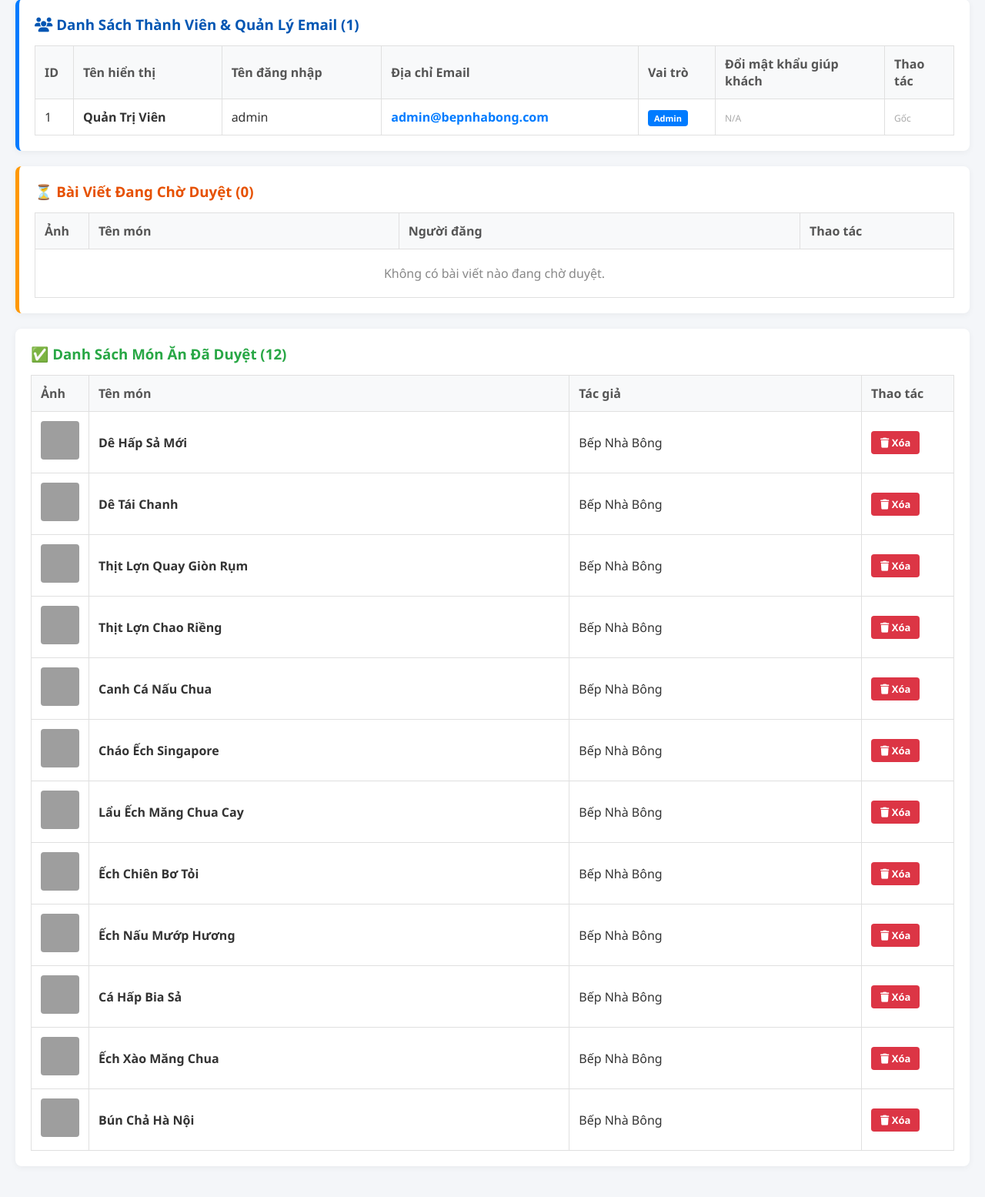
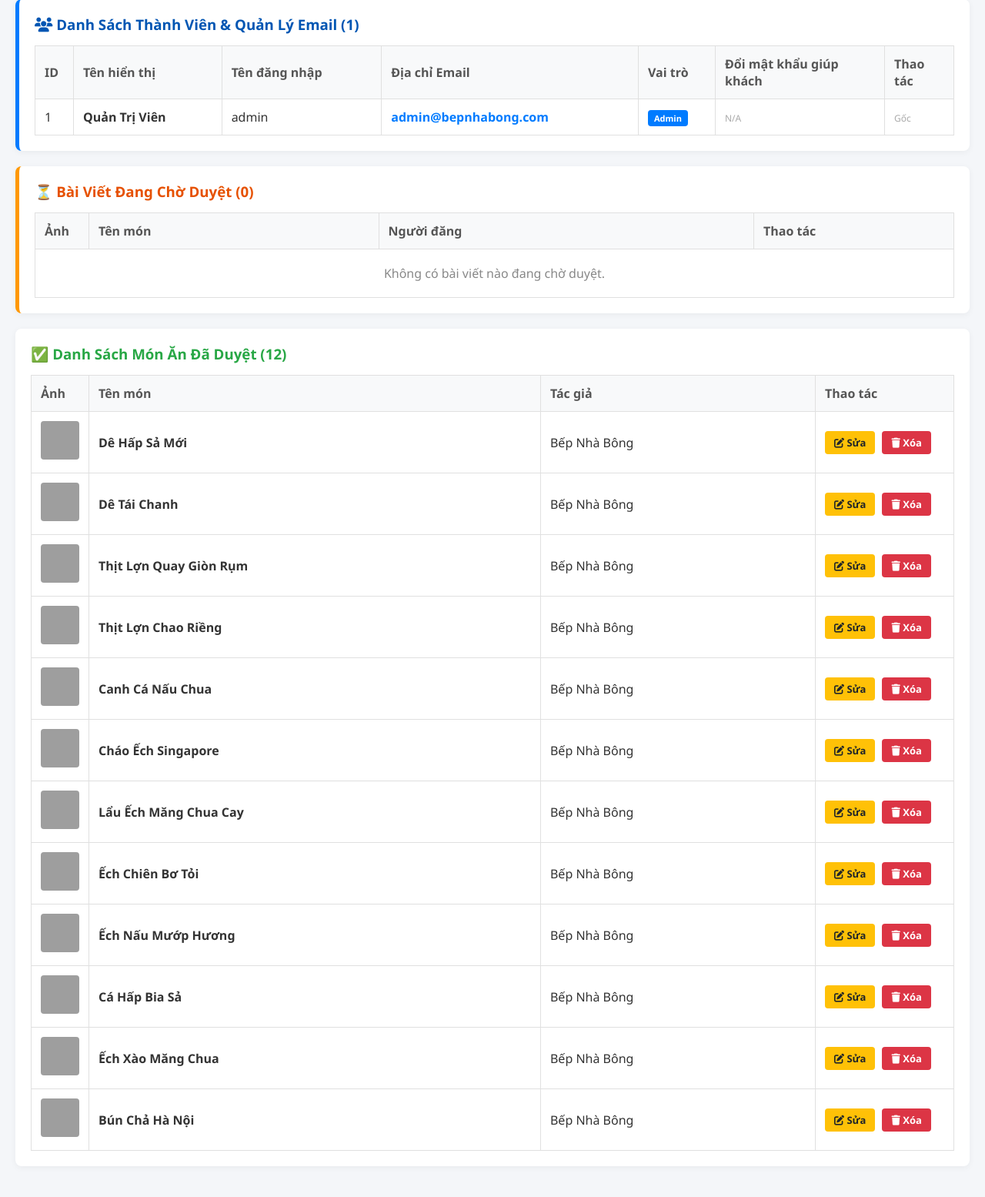
Before and after one commit to phathuu23-jpg/bepnhabong, a Flask app: page /admin in a window 1280 px wide. Shown: the part 104-1659 px from the top of the page at 77% size. Run offline with Flask 3, Linux system fonts and the light colour scheme; the visitor is signed in with stand-in values (Sample User, id 1); data comes from the database, SQL or seed files in the repository; grey boxes are pictures that could not be loaded.

Commit message:
Update admin.html

```diff
--- a/templates/admin.html
+++ b/templates/admin.html
@@ -30,6 +30,7 @@
         }
 
         .btn-approve { background: #28a745; color: white; padding: 6px 12px; text-decoration: none; border-radius: 4px; font-weight: bold; font-size: 13px; display: inline-block; margin-right: 5px; }
+        .btn-edit { background: #ffc107; color: #212529; padding: 6px 12px; text-decoration: none; border-radius: 4px; font-weight: bold; font-size: 13px; display: inline-block; margin-right: 5px; }
         .btn-delete { background: #dc3545; color: white; padding: 6px 12px; text-decoration: none; border-radius: 4px; font-weight: bold; font-size: 13px; display: inline-block; }
 
         table { width: 100%; border-collapse: collapse; margin-top: 15px; }
@@ -118,7 +119,7 @@
                     <th style="width: 70px;">Ảnh</th>
                     <th>Tên món</th>
                     <th>Người đăng</th>
-                    <th style="width: 200px;">Thao tác</th>
+                    <th style="width: 260px;">Thao tác</th>
                 </tr>
             </thead>
             <tbody>
@@ -135,7 +136,10 @@
                     <td>{{ food.author_name }}</td>
                     <td>
                         <a href="/admin/approve/{{ food.id }}" class="btn-approve">
-                            <i class="fa-solid fa-check"></i> Duyệt Bài
+                            <i class="fa-solid fa-check"></i> Duyệt
+                        </a>
+                        <a href="/edit-recipe/{{ food.id }}" class="btn-edit">
+                            <i class="fa-solid fa-pen-to-square"></i> Sửa
                         </a>
                         <a href="/delete/{{ food.id }}" class="btn-delete" onclick="return confirm('Từ chối và xóa bài này?')">
                             <i class="fa-solid fa-trash"></i> Xóa
@@ -162,7 +166,7 @@
                     <th style="width: 70px;">Ảnh</th>
                     <th>Tên món</th>
                     <th>Tác giả</th>
-                    <th style="width: 120px;">Thao tác</th>
+                    <th style="width: 180px;">Thao tác</th>
                 </tr>
             </thead>
             <tbody>
@@ -172,6 +176,9 @@
                     <td><b>{{ food.name }}</b></td>
                     <td>{{ food.author_name }}</td>
                     <td>
+                        <a href="/edit-recipe/{{ food.id }}" class="btn-edit">
+                            <i class="fa-solid fa-pen-to-square"></i> Sửa
+                        </a>
                         <a href="/delete/{{ food.id }}" class="btn-delete" onclick="return confirm('Bạn có chắc muốn xóa món này?')">
                             <i class="fa-solid fa-trash"></i> Xóa
                         </a>
```
